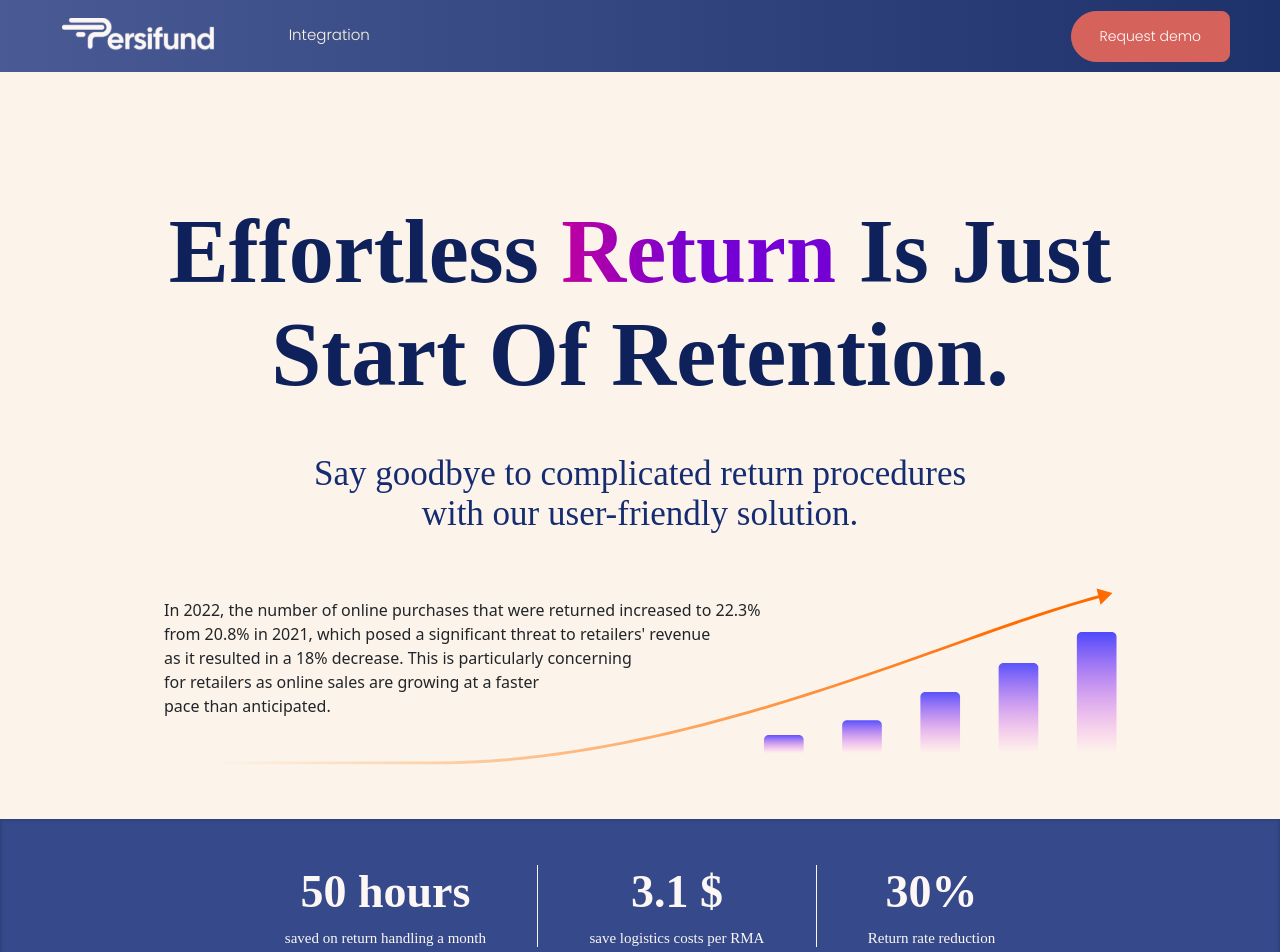
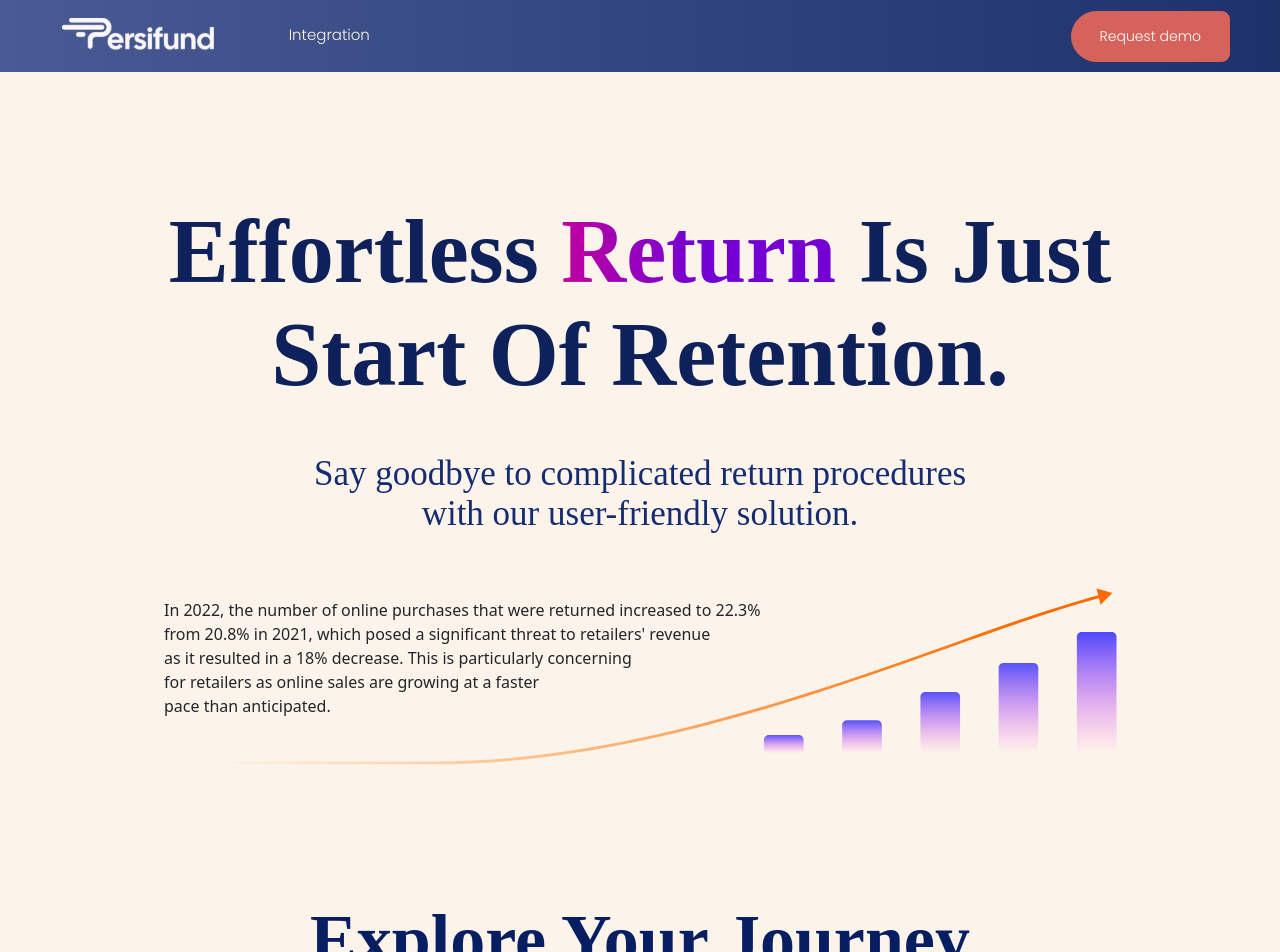
Before and after one commit to bmmoradkhani/new-about-us-main, a Next.js app: page /plan in a window 1280 px wide. Shown: the top 952 px of the page. Built offline with nearby package versions, Linux system fonts and the light colour scheme.

Commit message:
change about-us page content and create component

```diff
--- a/components/PlanPage/index.tsx
+++ b/components/PlanPage/index.tsx
@@ -158,7 +158,7 @@ export default function Plan() {
         </div>
       </div>
 
-      <Share users={data} />
+      {/* <Share users={data} /> */}
 
       {/* --- main --- */}
 
--- a/components/Share/Share.tsx
+++ b/components/Share/Share.tsx
@@ -53,7 +53,7 @@ const Share: FC<UsersListProps> = (data: UsersListProps) => {
               >
                 <CounterNew data={item} />
                 <section className={`${styles.counter_Text_Content}`}>
-                  {item.text}
+                  {/* {item.text} */}
                 </section>
               </Col>
             ))}
```
